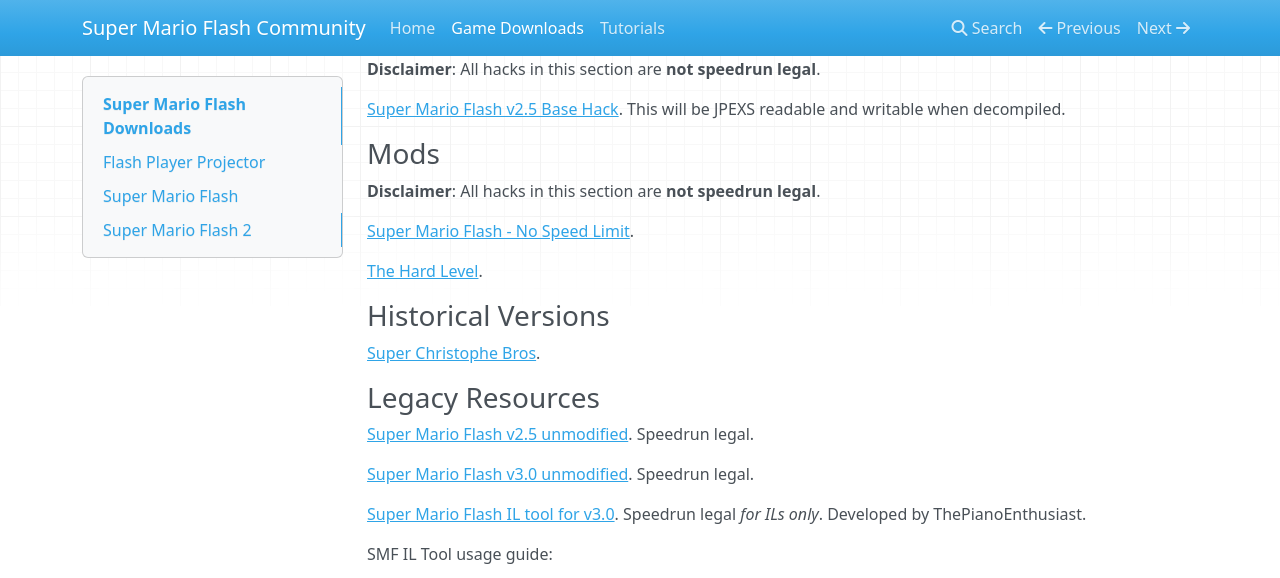
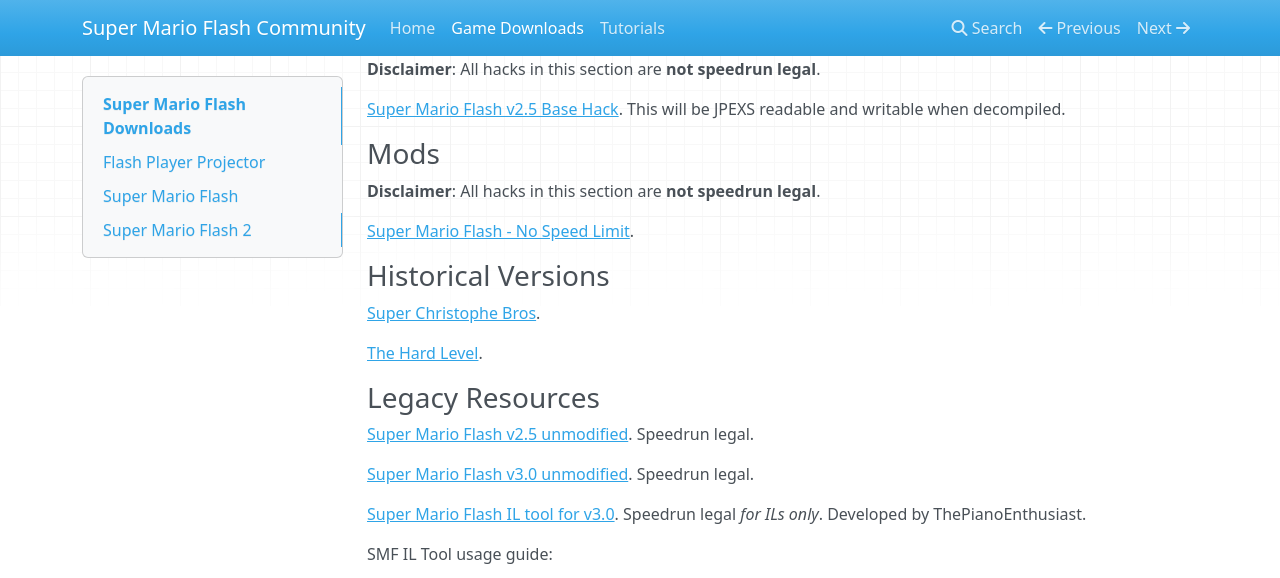
Before and after one commit to MarioFlashCommunity/marioflashcommunity.github.io, an MkDocs documentation site: the page built from docs/game_downloads.md, in a window 1280 px wide and 900 px high, scrolled down 910 px, cut to the strip 0-578 px from the top of the window. Built offline with MkDocs 1.6.1, drawn with Linux system fonts in a browser that asks for light colours; nearby versions of some CDN libraries; part of the change alters nothing that is shown.

```diff
--- a/docs/game_downloads.md
+++ b/docs/game_downloads.md
@@ -32,11 +32,12 @@ Super Mario Flash speedrun hack guide (note that this is outdated and uses an ol
 
 <a href="/files/smf-mods/SMF-No-Speed-Limit.swf">Super Mario Flash - No Speed Limit</a>.
 
-<a href="/files/smf-mods/The-Hard-Level.swf">The Hard Level</a>.
 
 ### Historical Versions
 
 <a href="/files/smf-historical/super-christophe-bros.swf">Super Christophe Bros</a>.
+
+<a href="/files/smf-historical/The-Hard-Level.swf">The Hard Level</a>.
 
 ### Legacy Resources
 
```
Also changed, not shown: 2 other files.
